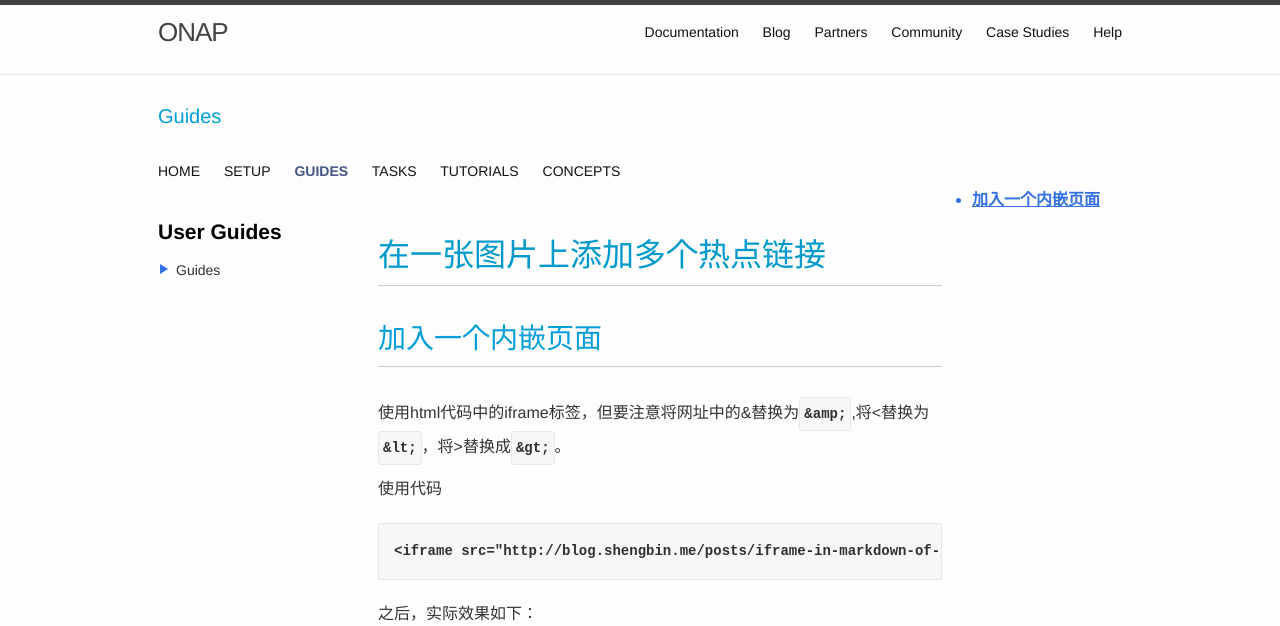
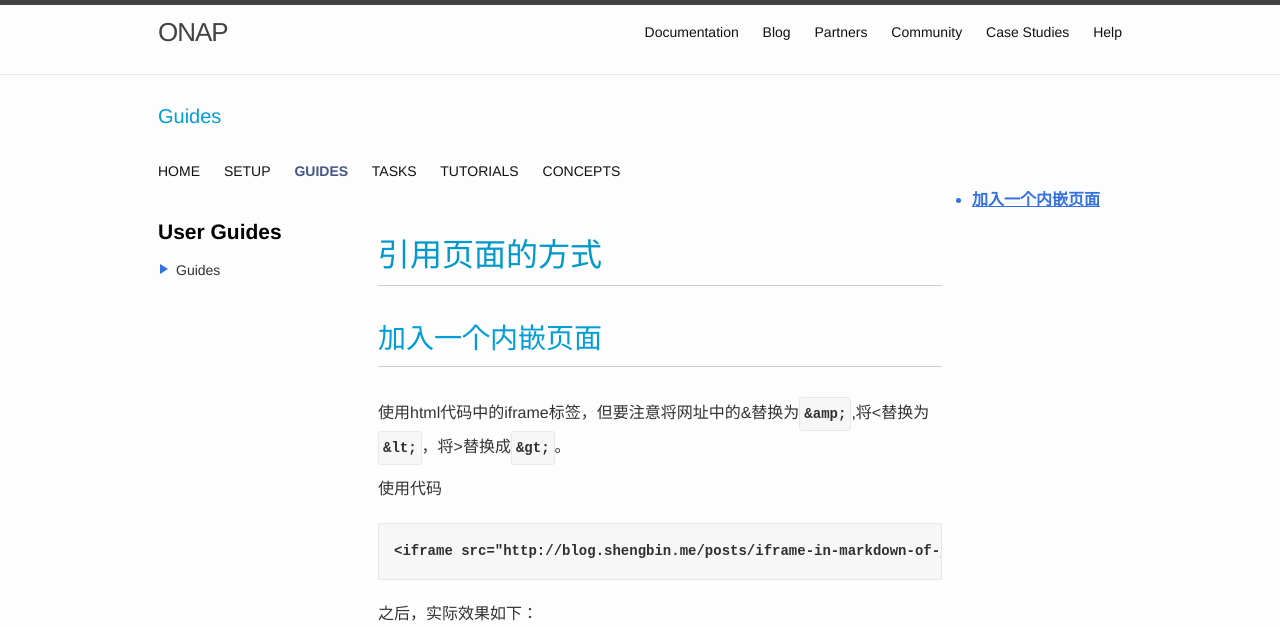
Before and after one commit to pnpdjie/pnpdjie.github.io, a Jekyll site: the page built from docs/guides/show-pages.md, in a window 1280 px wide. Shown: the top 626 px of the page. Built offline with Jekyll 4.4.1, drawn with Linux system fonts in a browser that asks for light colours; cached includes are drawn as plain includes; grey boxes are pictures that could not be loaded.

Commit message:
Update show-pages.md

```diff
--- a/docs/guides/show-pages.md
+++ b/docs/guides/show-pages.md
@@ -1,5 +1,5 @@
 ---
-title: 在一张图片上添加多个热点链接
+title: 引用页面的方式
 ---
 
 {% capture article %}
```
